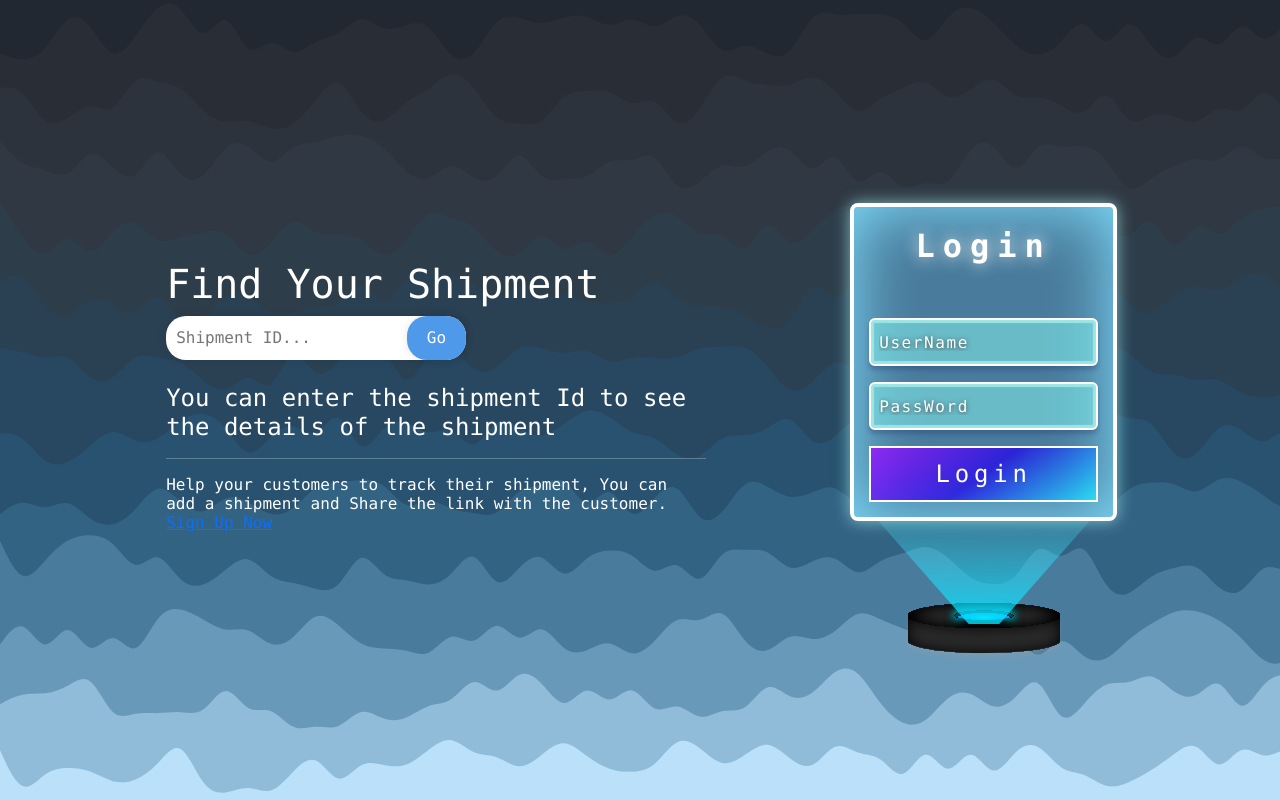
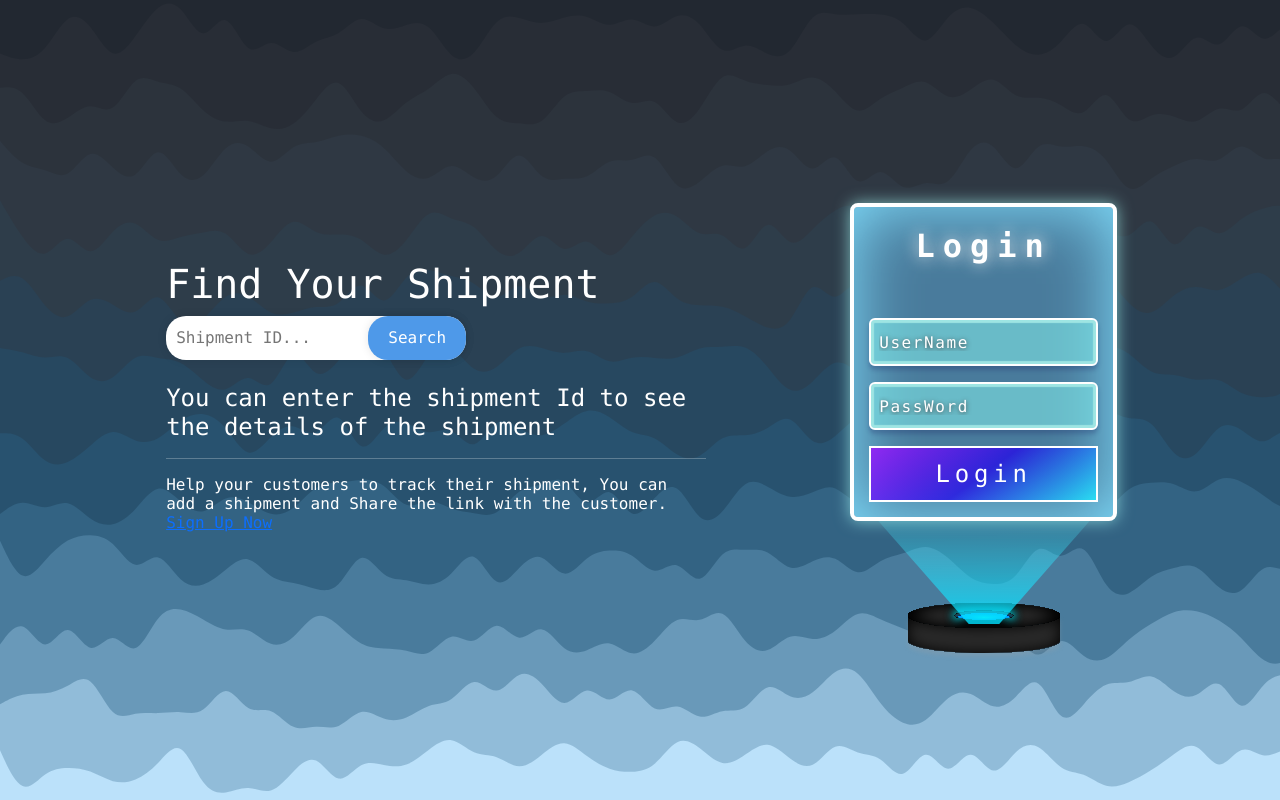
Before and after one commit to Teletubbies-Muffins/Shipment-tracking, a React (Create React App) app in the folder client/: page / in a window 1280 px wide. Built offline with nearby package versions, Linux system fonts and the light colour scheme.

Commit message:
search input button

```diff
--- a/client/src/Components/SearchBar/SearchBar.jsx
+++ b/client/src/Components/SearchBar/SearchBar.jsx
@@ -24,7 +24,7 @@ export default function SearchBar({ handleSetErr }) {
 
             <input id="search_bar" placeholder="Shipment ID..." type="text" />
 
-            <button type="submit" onClick={handleSearch}>Go</button>
+            <button type="submit" onClick={handleSearch}>Search</button>
 
         </div>
 
```
